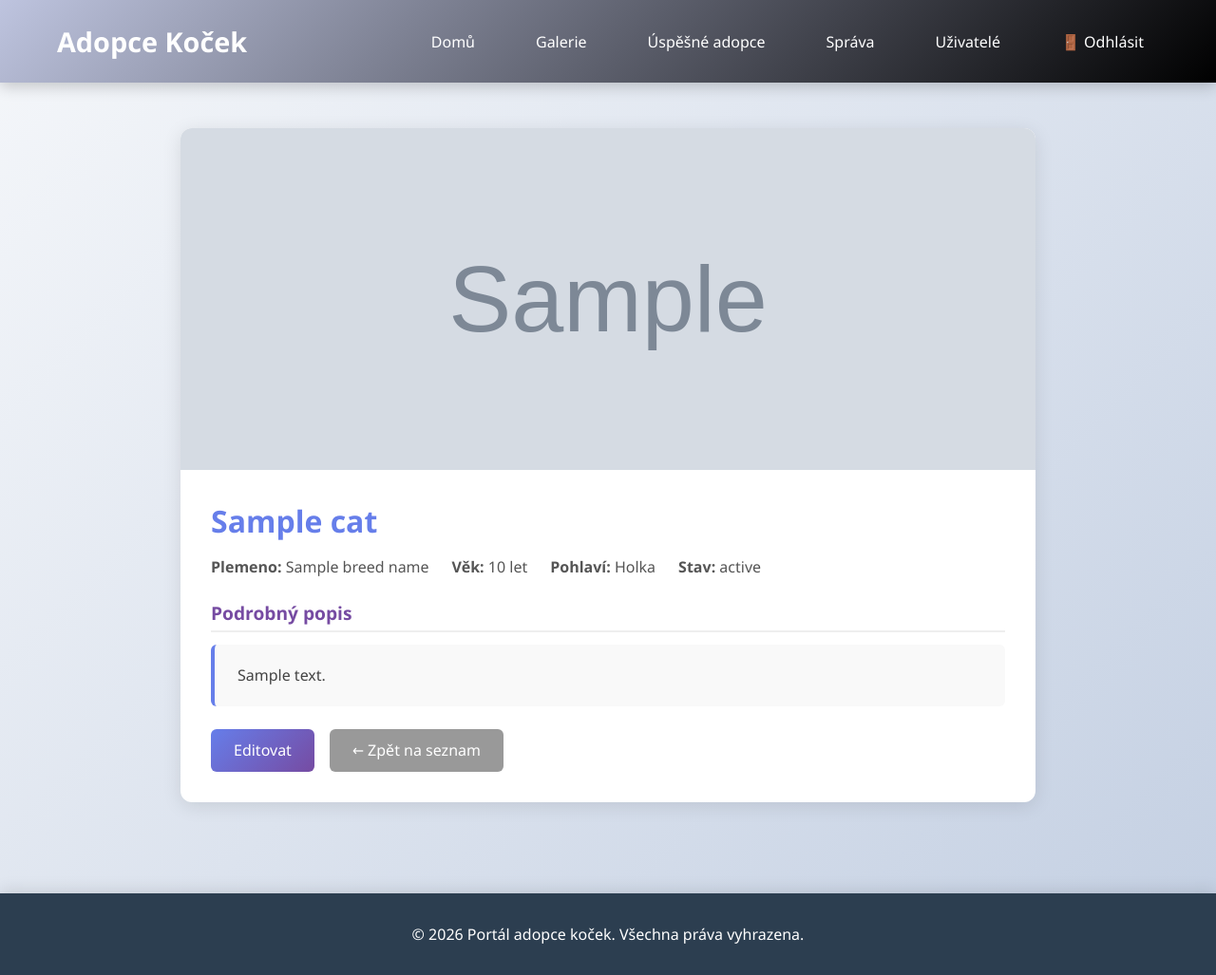
After one commit to Veka741/WebProjekt3, a CodeIgniter 4 app: the page made by app/Views/manage_detail.php in a window 1280 px wide. The commit adds this page. Shown: the whole page at 95% size. Run offline with PHP 8.4 and a stand-in for CodeIgniter, Linux system fonts and the light colour scheme; the template is opened without the code that fills it: most values are stand-ins (such as "Sample title", 1, 10 or a date in 2020); grey boxes marked "Sample" are stand-in pictures; data that the repository does not hold is empty; some libraries are stand-ins or nearby versions.

Commit message:
Fix cat edit crash and show WYSIWYG long text on a detail page
- Restore the missing section('content') in manage_edit.php that caused
  "View themes, no current section." when editing a cat.
- Add a cat detail page (manage/detail/{id}) that renders the formatted
  long_description (WYSIWYG HTML), linked via a "Detail" button on each
  management card, so the long text is actually displayed somewhere.

Co-Authored-By: Claude Opus 4.8 <noreply@anthropic.com>

```diff
--- a/app/Config/Routes.php
+++ b/app/Config/Routes.php
@@ -28,6 +28,7 @@ $routes->get( 'auth/forgot_password', 'Auth::forgot_password');
 // ── Správa koček (chráněno AuthFilter – viz app/Config/Filters.php) ──────────
 $routes->group('manage', function (RouteCollection $routes) {
     $routes->get('',                'Manage::index');
+    $routes->get('detail/(:num)',   'Manage::detail/$1');
     $routes->get('add',             'Manage::add');
     $routes->post('add',            'Manage::add');
     $routes->get('edit/(:num)',     'Manage::edit/$1');
--- /dev/null
+++ b/app/Views/manage_detail.php
@@ -0,0 +1,74 @@
+<?= $this->extend('layout') ?>
+
+<?= $this->section('content') ?>
+<?= (new \App\Libraries\Breadcrumb())->render(['Domů' => '/', 'Správa koček' => '/manage', $cat['name'] => null]) ?>
+
+<div class="detail-section">
+    <div class="detail-card">
+        <div class="detail-image">
+            <?php if (!empty($photo['image_path'])): ?>
+                <img src="<?= base_url('images/' . $photo['image_path']) ?>" alt="<?= esc($cat['name']) ?>"
+                     onerror="this.parentNode.innerHTML='<div class=&quot;placeholder&quot;>🐱</div>';">
+            <?php else: ?>
+                <div class="placeholder">🐱</div>
+            <?php endif; ?>
+        </div>
+
+        <div class="detail-body">
+            <h1><?= esc($cat['name']) ?></h1>
+
+            <div class="detail-meta">
+                <span><strong>Plemeno:</strong> <?= esc($breedName) ?></span>
+                <span><strong>Věk:</strong> <?= (int) $cat['age'] ?> let</span>
+                <span><strong>Pohlaví:</strong> <?= $cat['gender'] === 'male' ? 'Kluk' : 'Holka' ?></span>
+                <span><strong>Stav:</strong> <?= esc($cat['status']) ?></span>
+            </div>
+
+            <h2>Podrobný popis</h2>
+            <div class="long-text">
+                <?php if (!empty($cat['long_description'])): ?>
+                    <?= $cat['long_description'] // záměrně bez esc – formátovaný HTML obsah z WYSIWYG editoru ?>
+                <?php else: ?>
+                    <p><em>Žádný podrobný popis zatím nebyl vyplněn.</em></p>
+                <?php endif; ?>
+            </div>
+
+            <div class="detail-actions">
+                <a href="/manage/edit/<?= $cat['id'] ?>" class="btn btn-primary">Editovat</a>
+                <a href="/manage" class="btn btn-secondary">← Zpět na seznam</a>
+            </div>
+        </div>
+    </div>
+</div>
+
+<style>
+    .detail-card {
+        background: #fff; border-radius: 12px; overflow: hidden; max-width: 900px; margin: 0 auto;
+        box-shadow: 0 4px 20px rgba(0,0,0,0.1);
+    }
+    .detail-image { width: 100%; height: 360px; overflow: hidden; }
+    .detail-image img { width: 100%; height: 100%; object-fit: cover; }
+    .detail-image .placeholder {
+        width: 100%; height: 100%; display: flex; align-items: center; justify-content: center;
+        font-size: 100px; background: linear-gradient(135deg, #9098bd 0%, #856e9c 100%);
+    }
+    .detail-body { padding: 2rem; }
+    .detail-body h1 { color: #667eea; font-size: 2rem; margin-bottom: 1rem; }
+    .detail-body h2 { color: #764ba2; font-size: 1.2rem; margin: 1.5rem 0 0.8rem; border-bottom: 2px solid #eee; padding-bottom: 0.3rem; }
+    .detail-meta { display: flex; flex-wrap: wrap; gap: 1.5rem; color: #555; margin-bottom: 1rem; }
+    .long-text {
+        background: #f9f9f9; border-left: 4px solid #667eea; border-radius: 6px;
+        padding: 1.2rem 1.5rem; color: #444; line-height: 1.7;
+    }
+    .long-text :is(h1,h2,h3) { color: #667eea; margin: 0.5rem 0; }
+    .long-text p { margin: 0.6rem 0; }
+    .long-text ul, .long-text ol { margin: 0.6rem 0 0.6rem 1.5rem; }
+    .detail-actions { display: flex; gap: 1rem; margin-top: 1.5rem; flex-wrap: wrap; }
+    .btn {
+        display: inline-block; padding: 0.7rem 1.5rem; border-radius: 6px; text-decoration: none;
+        border: none; cursor: pointer; font-weight: 500; color: #fff;
+    }
+    .btn-primary { background: linear-gradient(135deg, #667eea 0%, #764ba2 100%); }
+    .btn-secondary { background: #999; }
+</style>
+<?= $this->endSection() ?>
--- a/app/Views/manage_edit.php
+++ b/app/Views/manage_edit.php
@@ -1,6 +1,7 @@
 
 <?= $this->extend('layout') ?>
 
+<?= $this->section('content') ?>
 <?= (new \App\Libraries\Breadcrumb())->render(['Domů' => '/', 'Správa koček' => '/manage', 'Editace kočky' => null]) ?>
 <div class="form-section">
     <h1>Editovat kočku</h1>
```
Also changed, not shown: app/Controllers/Manage.php (+39 -0 lines), app/Views/manage.php (+10 -0 lines).
